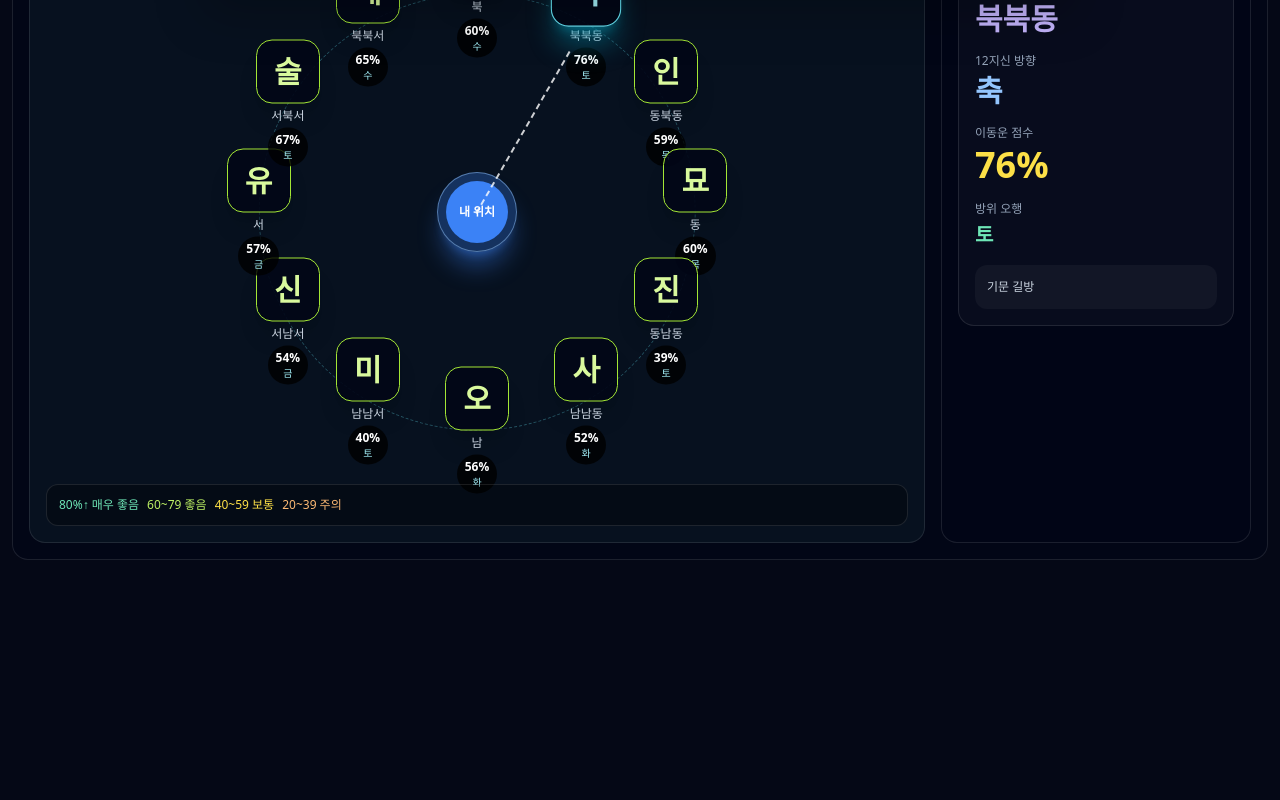
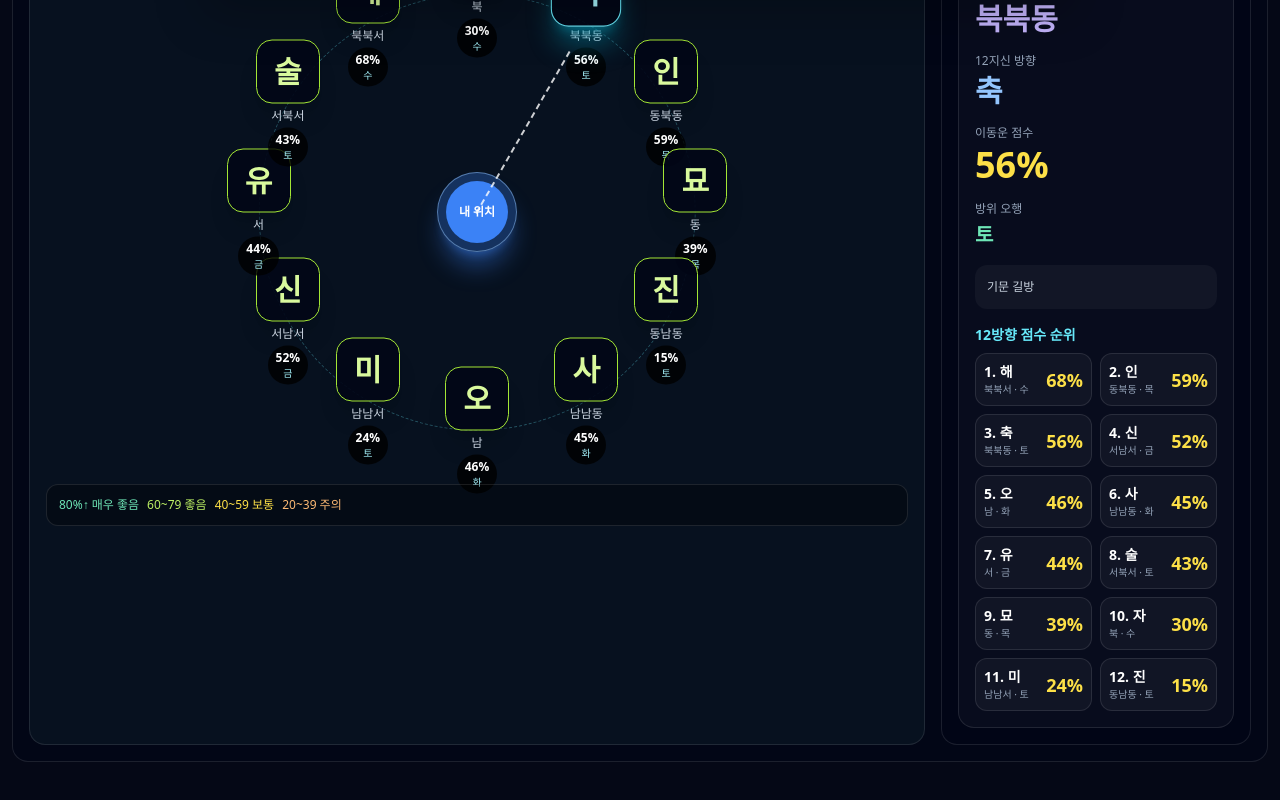
Before and after one commit to biophilia28-png/fortune-flow-app, a React (Vite) app: page / in a window 1280 px wide. Shown: the part 788-1588 px from the top of the page. Before the commit the page ends 1472 px from the top, so only its background shows below. Built offline with nearby package versions, Linux system fonts and the light colour scheme; the HTML template or start-up script is replaced by a standard one.

Commit message:
Update App.jsx

```diff
--- a/src/App.jsx
+++ b/src/App.jsx
@@ -146,6 +146,13 @@ function calcDirectionScores(profile) {
   const today = new Date();
   const todayIndex = (today.getFullYear() + today.getMonth() + today.getDate()) % 12;
 
+  const todayKey =
+  today.getFullYear() +
+  "-" +
+  (today.getMonth() + 1) +
+  "-" +
+  today.getDate();
+
   const names = [
     { zodiac: "자", dir: "북", angle: 0, element: "수" },
     { zodiac: "축", dir: "북북동", angle: 30, element: "토" },
@@ -216,7 +223,11 @@ function calcDirectionScores(profile) {
       reasons.push("오늘 일진과 충돌 방향");
     }
 
-    score += ((h >> (i % 12)) % 11) - 5;
+   const dailySeed = hashNumber(
+  `${todayKey}-${item.zodiac}-${birthDate}-${birthTime}`
+);
+
+score += ((dailySeed >> (i % 12)) % 21) - 10;
 
     const finalScore = clamp(score, 15, 95);
 
@@ -753,6 +764,38 @@ function DirectionPanel({ profile }) {
 
 <div className="mt-4 rounded-xl bg-white/[0.04] p-3 text-xs leading-5 text-slate-300">
   {pickedReason}
+</div>
+            <div className="mt-4">
+  <div className="mb-2 text-sm font-bold text-cyan-300">
+    12방향 점수 순위
+  </div>
+
+  <div className="grid grid-cols-2 gap-2">
+    {[...directions]
+      .sort((a, b) => b[2] - a[2])
+      .map(([zodiac, dir, score, element], idx) => (
+        <div
+          key={zodiac}
+          className="rounded-xl border border-white/10 bg-white/[0.04] p-2"
+        >
+          <div className="flex items-center justify-between">
+            <div>
+              <div className="text-sm font-black text-white">
+                {idx + 1}. {zodiac}
+              </div>
+
+              <div className="text-[10px] text-slate-400">
+                {dir} · {element}
+              </div>
+            </div>
+
+            <div className="text-lg font-black text-yellow-300">
+              {score}%
+            </div>
+          </div>
+        </div>
+      ))}
+  </div>
 </div>
           </div>
         </div>
```
